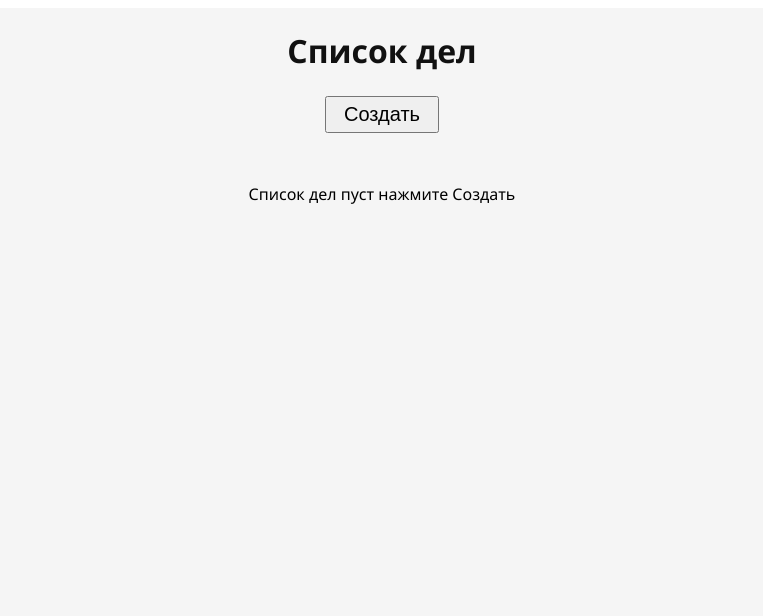
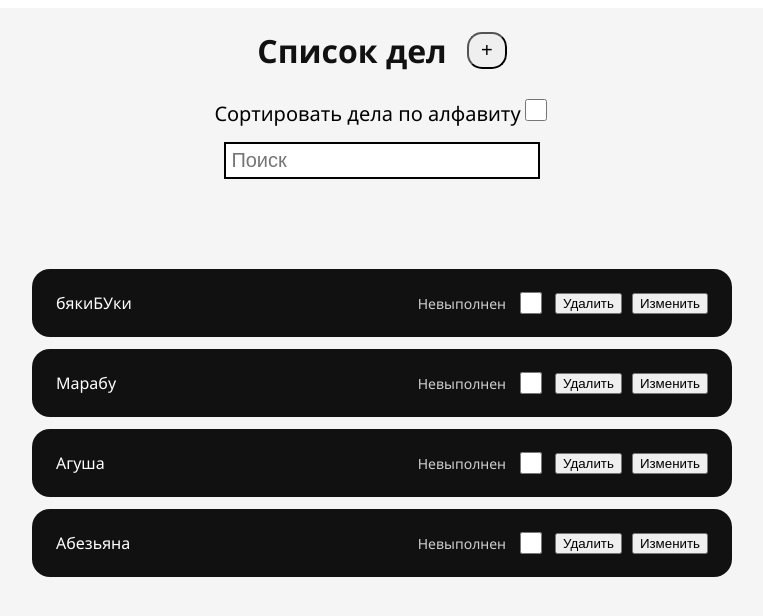
Before and after one commit to stepankot/Todolist-RU, a React (Vite) app: page / in a window 1280 px wide. Shown: the top 616 px of the page, without its empty margins (258-1021 px from the left). Built offline with nearby package versions, Linux system fonts and the light colour scheme; data requests are answered from the project's data file.

Commit message:
add debounce search

```diff
--- a/db.json
+++ b/db.json
@@ -1,3 +1,24 @@
 {
-  "todos": []
+  "todos": [
+    {
+      "id": "d894",
+      "title": "Абезьяна",
+      "completed": false
+    },
+    {
+      "id": "938d",
+      "title": "Агуша",
+      "completed": false
+    },
+    {
+      "id": "8547",
+      "title": "Марабу",
+      "completed": false
+    },
+    {
+      "id": "1331",
+      "title": "бякиБУки",
+      "completed": false
+    }
+  ]
 }
--- a/src/App.jsx
+++ b/src/App.jsx
@@ -1,4 +1,4 @@
-import { useState } from 'react'
+import { useState, useEffect } from 'react'
 import useTodos from './api/useTodos'
 import TodoElement from './todoElement'
 import CreateModal from './CreateModal'
@@ -7,11 +7,22 @@ import deleteTodo from './api/useDeleteTodo'
 
 export default function App() {
 	const [refreshTodos, setRefreshTodos] = useState(false)
-	const { todos, error, loading, setTodos, setLoading } = useTodos(refreshTodos)
+	const { todos, loading, setTodos, setLoading } = useTodos(refreshTodos)
 	const [onModal, setOnModal] = useState(false)
 	const [value, setValue] = useState('')
 	const [isSortAB, setIsSortAB] = useState(false)
+
 	const [searchValue, setSearchValue] = useState('')
+	const [debouncedSearch, setDebouncedSearch] = useState('')
+
+	useEffect(() => {
+		const timeout = setTimeout(() => {
+			setDebouncedSearch(searchValue)
+		}, 400)
+
+		return () => clearTimeout(timeout)
+	}, [searchValue])
+
 	if (loading) return <p>Loading...</p>
 
 	const onSubmit = event => {
@@ -41,7 +52,7 @@ export default function App() {
 
 	const filteredTodos = todos
 		.filter(todo =>
-			todo.title.toLowerCase().includes(searchValue.toLowerCase())
+			todo.title.toLowerCase().includes(debouncedSearch.toLowerCase())
 		)
 		.sort((a, b) => {
 			if (!isSortAB) return 0
@@ -51,7 +62,12 @@ export default function App() {
 	return (
 		<div className="page">
 			<div>
-				<h1 className="app-title">Список дел</h1>
+				<h1 className="app-title">
+					Список дел
+					<div className="btn-cont">
+						<button onClick={() => setOnModal(true)}>+</button>
+					</div>
+				</h1>
 				{todos[0] && (
 					<div className="filter-group">
 						<label>
@@ -70,13 +86,10 @@ export default function App() {
 						/>
 					</div>
 				)}
-				<div className="btn-cont">
-					<button onClick={() => setOnModal(true)}>Создать</button>
-				</div>
 			</div>
 			<div className="empty-todos">
 				{!todos[0]
-					? 'Список дел пуст нажмите Создать'
+					? 'Список дел пуст нажмите "+"'
 					: !filteredTodos[0]
 					? 'Ничего не найдено'
 					: ''}
--- a/src/index.css
+++ b/src/index.css
@@ -191,7 +191,9 @@ li:hover {
 }
 
 .app-title {
+	justify-content: center;
 	text-align: center;
+	display: flex;
 }
 .filter-group {
 	display: flex;
@@ -202,3 +204,9 @@ li:hover {
 label {
 	font-size: 20px;
 }
+
+.btn-cont button {
+	width: 40px;
+	border-radius: 15px;
+	margin-left: 20px;
+}
```
